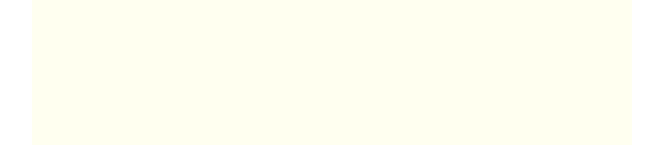
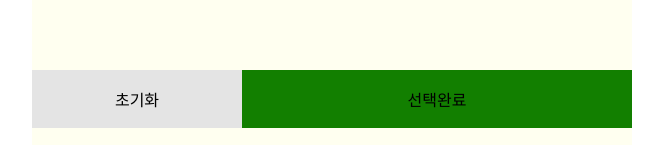
Before and after one commit to alyssa1996/whats-your-room, a React (Create React App) app: page /options in a window 1280 px wide. Shown: the part 672-817 px from the top of the page, without its empty margins (308-971 px from the left). Built offline with nearby package versions, Linux system fonts and the light colour scheme.

Commit message:
Remove space in file name

```diff
--- /dev/null
+++ b/src/components/FinalActionButtons.tsx
@@ -0,0 +1,42 @@
+import React from 'react';
+import styled from 'styled-components';
+import {Layout} from '../styles';
+
+interface ActionButtonProps {
+  onHandleReset: () => void;
+  onHandleConfirm: () => void;
+}
+
+const FinalActionButtons = ({onHandleReset, onHandleConfirm}: ActionButtonProps) => {
+  return (
+    <ButtonLayout>
+      <InitializeButton onClick={() => onHandleReset()}>초기화</InitializeButton>
+      <SelectButton onClick={() => onHandleConfirm()}>선택완료</SelectButton>
+    </ButtonLayout>
+  );
+};
+
+export default FinalActionButtons;
+
+const ButtonLayout = styled(Layout)`
+  width: 100%;
+  height: auto;
+  display: flex;
+  position: fixed;
+  bottom: 0px;
+`;
+
+const InitializeButton = styled.div`
+  width: 35%;
+  padding: 17px 0px;
+  margin: 0 auto;
+  background-color: #e4e4e4;
+  display: flex;
+  justify-content: center;
+  align-items: center;
+`;
+
+const SelectButton = styled(InitializeButton)`
+  width: 65%;
+  background-color: #127f00;
+`;
--- a/src/pages/LocationPage.tsx
+++ b/src/pages/LocationPage.tsx
@@ -1,7 +1,7 @@
 import React, {useState} from 'react';
 import {useNavigate} from 'react-router-dom';
 import styled from 'styled-components';
-import FinalActionButtons from '../components/\bFinalActionButtons';
+import FinalActionButtons from '../components/FinalActionButtons';
 import {escape_room_data} from '../escape_room';
 import {useAppDispatch} from '../store/config';
 import {setSelectedRoom} from '../store/slices/roomSlice';
--- a/src/pages/OptionsPage.tsx
+++ b/src/pages/OptionsPage.tsx
@@ -1,6 +1,6 @@
 import React, {useEffect, useState} from 'react';
 import styled from 'styled-components';
-import FinalActionButtons from '../components/\bFinalActionButtons';
+import FinalActionButtons from '../components/FinalActionButtons';
 import {useAppDispatch, useAppSelector} from '../store/config';
 import {setSelectedRoom} from '../store/slices/roomSlice';
 import {Layout} from '../styles';
```
